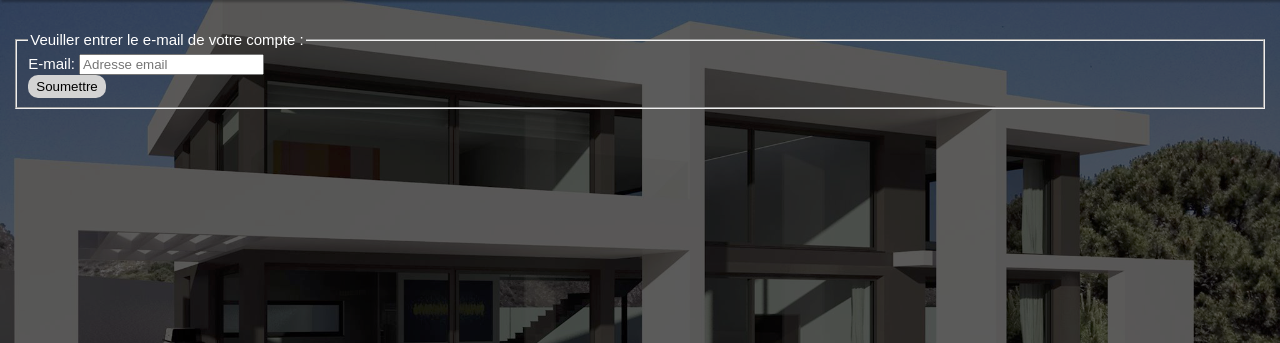
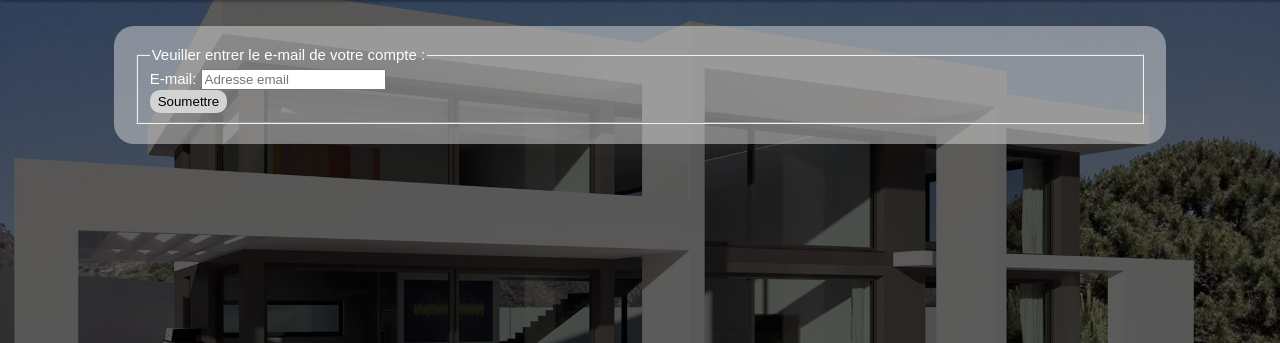
Before and after one commit to Kurokuni/g7domotique, a PHP site: page /g7domotique/Vue/VueMotDePasseOubli.php in a window 1280 px wide. Shown: the part 100-443 px from the top of the page. Run offline with PHP 8.4, Linux system fonts and the light colour scheme.

Commit message:
Nouvelle box pour le mot de passe oublié pour homogénéiser

```diff
--- a/CSS/design.css
+++ b/CSS/design.css
@@ -63,11 +63,18 @@ input[type=submit]:hover{
     font-family: Arial;
 }
 .MdpOublie{
-    padding: 5px;
-    margin-top: 100px;
     font-size:15px;
     font-family: Arial;
     color:#ffffff;
+    display: flex;
+    flex-direction: column;
+    flex-wrap: wrap;
+    background-color: rgba(220,220,220,0.5);
+    border-radius: 20px;
+    justify-content: space-between;
+    width: 80%;
+    margin:auto;
+    padding: 20px 20px 20px 20px;
 }
 
 .QuiSommeNous{
```
